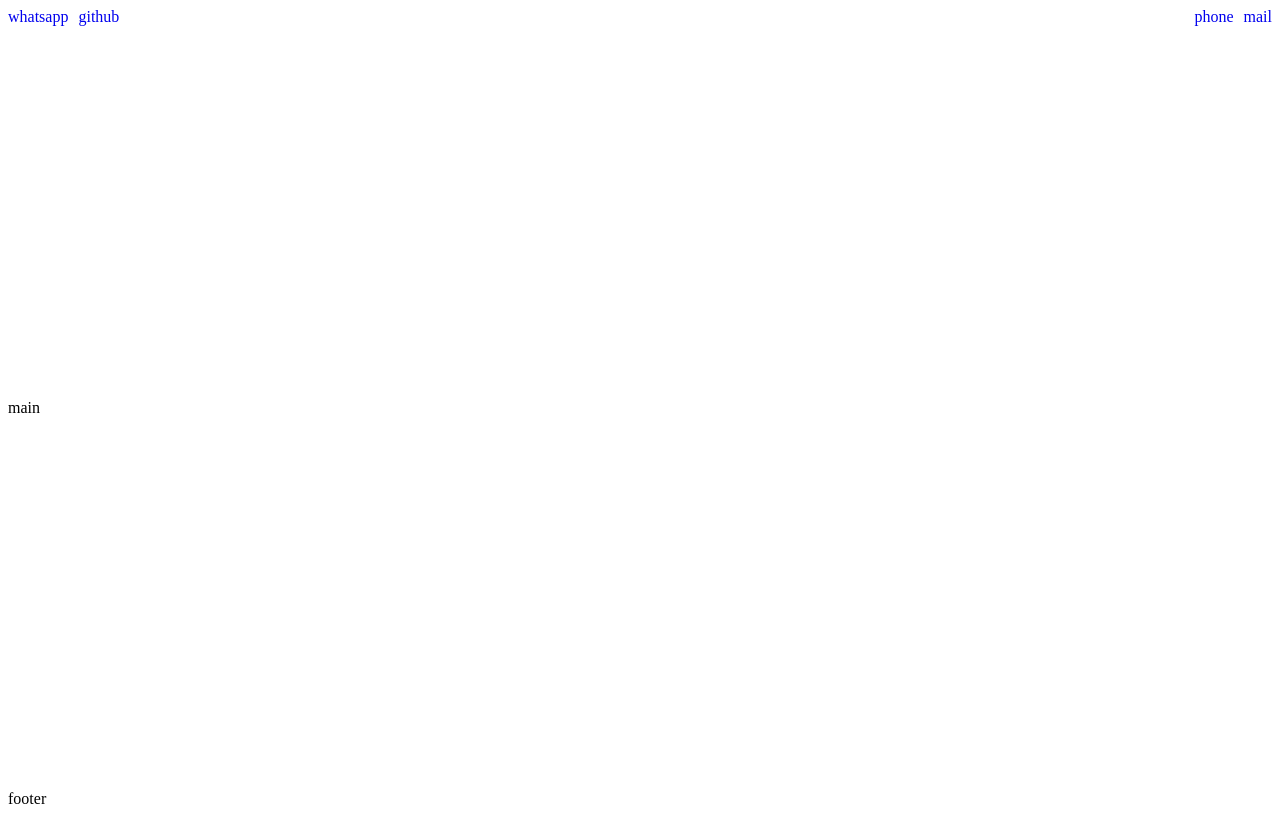
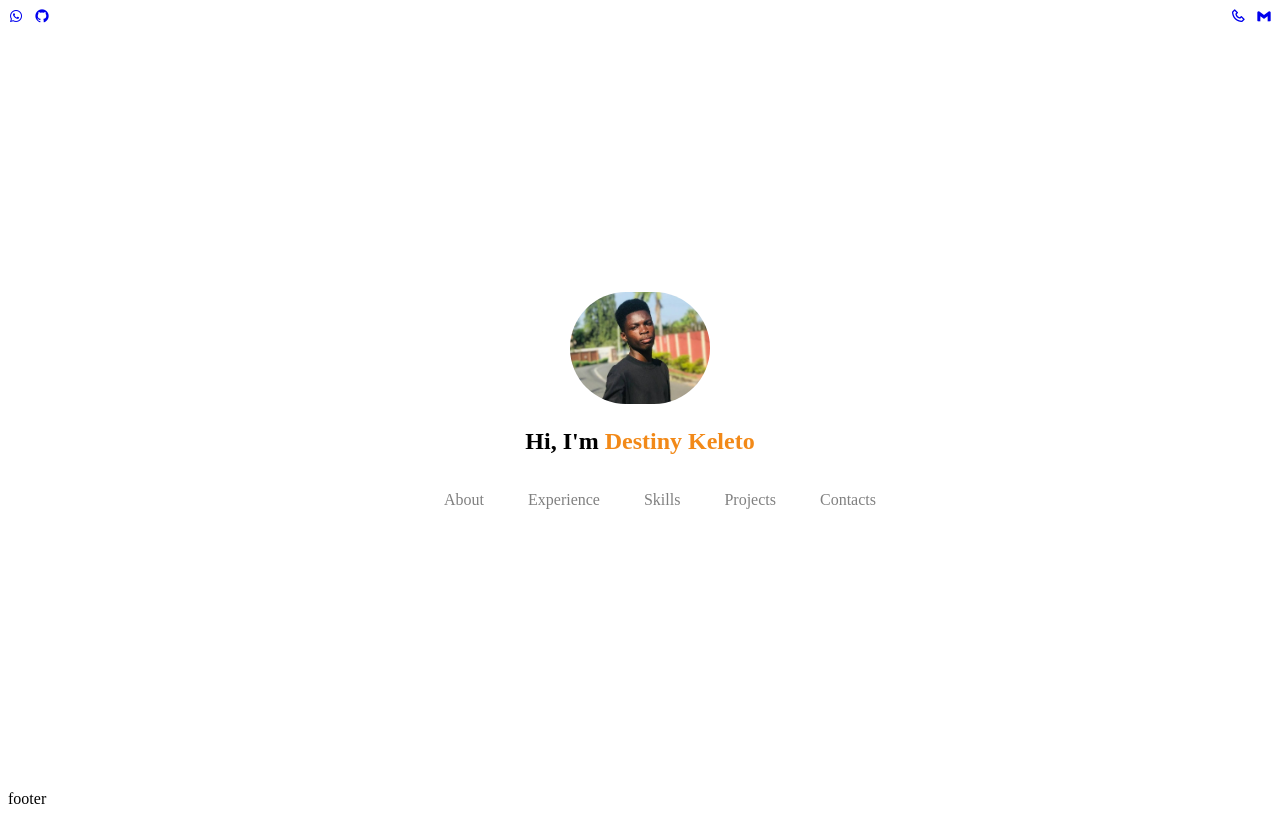
Before and after one commit to ESA-Programming-Community/esa_programming, a plain HTML site: page personal-porfolio/index.html in a window 1280 px wide. Drawn offline with nearby package versions, Linux system fonts and the light colour scheme.

Commit message:
worked on the hero section of our portfolio site

```diff
--- a/personal-porfolio/index.css
+++ b/personal-porfolio/index.css
@@ -6,7 +6,10 @@ body {
 }
 
 nav {
-  /* border: 1px solid black; */
+  /* border: 1px solid rgb(177, 175, 175);
+  border-top: 0;
+  border-left: 0;
+  border-right: 0; */
   display: flex;
   justify-content: space-between;
 }
@@ -27,3 +30,32 @@ main {
 footer {
   /* border: 1px solid green; */
 }
+
+.hero-img {
+  border-radius: 500px;
+}
+
+.hero-links {
+  list-style: none;
+  display: flex;
+  gap: 1rem;
+  flex-wrap: wrap;
+  justify-content: center;
+}
+
+.hero-links li a {
+  color: gray;
+  border: 1px solid transparent;
+  border-radius: 8px;
+  padding: 2px 13px;
+}
+.hero-links li a:hover {
+  border: 1px solid #f28918;
+  color: #f28918;
+}
+
+.hero-section {
+  display: flex;
+  flex-direction: column;
+  align-items: center;
+}
--- a/personal-porfolio/index.html
+++ b/personal-porfolio/index.html
@@ -5,25 +5,70 @@
     <meta name="viewport" content="width=device-width, initial-scale=1.0" />
     <title>Document</title>
     <link rel="stylesheet" href="index.css" />
+
+    <script src="https://unpkg.com/boxicons@2.1.4/dist/boxicons.js"></script>
+
+    <link
+      href="https://unpkg.com/boxicons@2.1.4/css/boxicons.min.css"
+      rel="stylesheet"
+    />
   </head>
   <body>
     <!-- nav section -->
     <nav>
       <!-- left -->
       <span class="nav-item">
-        <a target="_blank" href="https://wa.me/233200904208">whatsapp</a>
-        <a target="_blank" href="https://github.com/destinydinam">github</a>
+        <a target="_blank" href="https://wa.me/233200904208">
+          <i class="bx bxl-whatsapp"></i>
+        </a>
+        <a target="_blank" href="https://github.com/destinydinam">
+          <i class="bx bxl-github"></i>
+        </a>
       </span>
 
       <!-- right -->
       <span class="nav-item">
-        <a target="_blank" href="tel:+233200904208">phone</a>
-        <a target="_blank" href="mailto:destinydinam1@gmail.com">mail</a>
+        <a target="_blank" href="tel:+233200904208"
+          ><i class="bx bx-phone"></i
+        ></a>
+        <a target="_blank" href="mailto:destinydinam1@gmail.com"
+          ><i class="bx bxl-gmail"></i
+        ></a>
       </span>
     </nav>
 
     <!-- main section -->
-    <main>main</main>
+    <main>
+      <!-- hero -->
+      <section class="hero-section">
+        <!-- image -->
+        <div>
+          <img src="images/me.jpg" alt="me" width="140px" class="hero-img" />
+        </div>
+
+        <!-- text -->
+        <h2>Hi, I'm <span style="color: #f28918"> Destiny Keleto </span></h2>
+
+        <!-- links -->
+        <ul class="hero-links">
+          <li>
+            <a href="#about">About</a>
+          </li>
+          <li>
+            <a href="#experience">Experience</a>
+          </li>
+          <li>
+            <a href="#skills">Skills</a>
+          </li>
+          <li>
+            <a href="#projects">Projects</a>
+          </li>
+          <li>
+            <a href="#contacts">Contacts</a>
+          </li>
+        </ul>
+      </section>
+    </main>
 
     <!-- footer section -->
     <footer>footer</footer>
```
Also changed, not shown: personal-porfolio/images/me.jpg (added).
